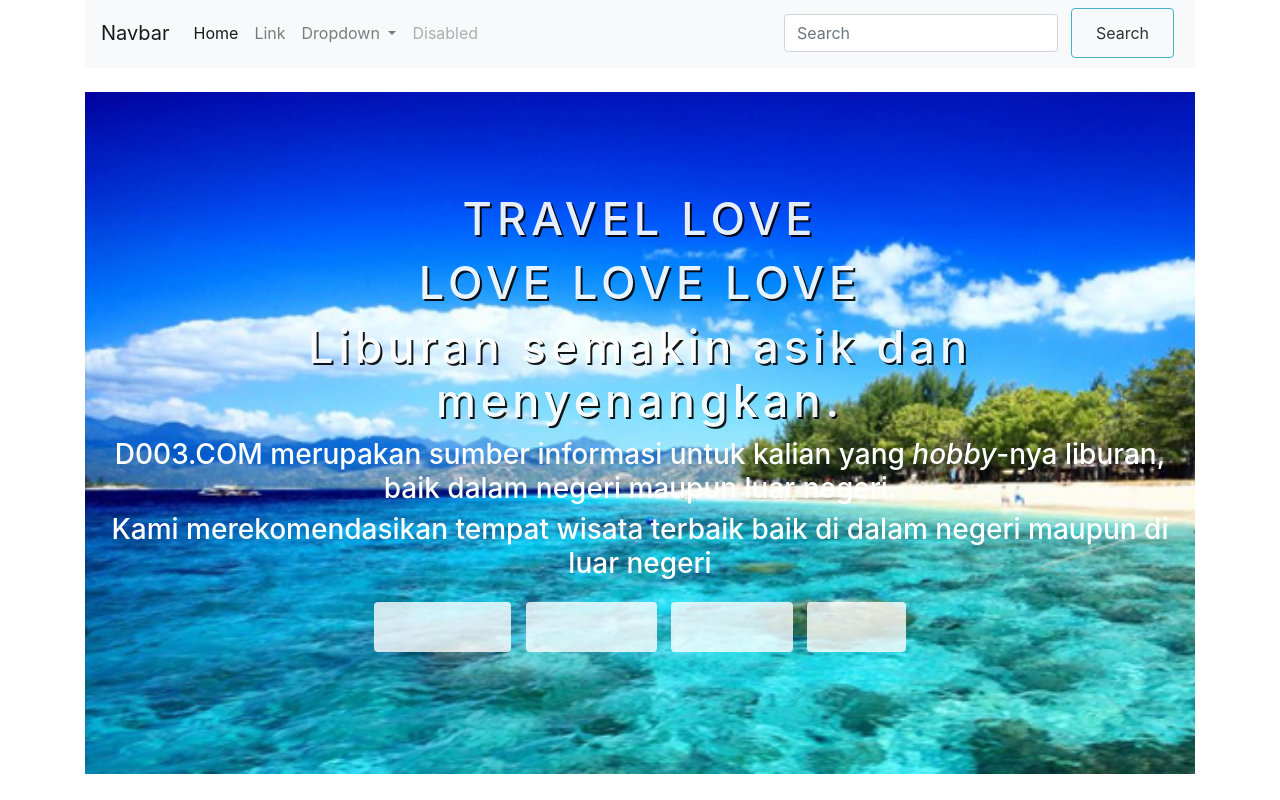
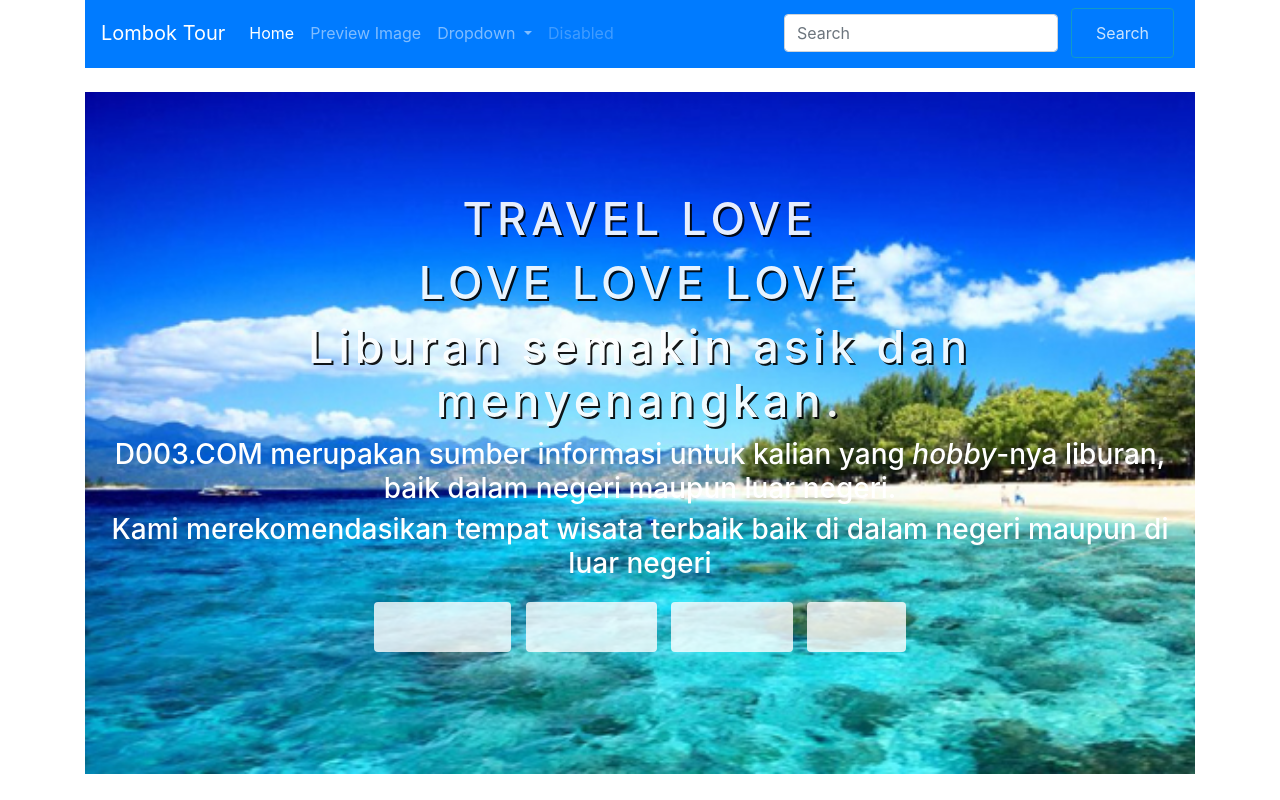
Before and after one commit to janzL4k/Traveling_website, a plain HTML site: page Traveling/index.html in a window 1280 px wide. Drawn offline with nearby package versions, Linux system fonts and the light colour scheme.

Commit message:
add  image

```diff
--- a/Traveling/index.html
+++ b/Traveling/index.html
@@ -6,12 +6,12 @@
     <meta name="viewport" content="width=device-width, initial-scale=1.0">
     <link rel="stylesheet" href="https://maxcdn.bootstrapcdn.com/bootstrap/4.0.0/css/bootstrap.min.css" integrity="sha384-Gn5384xqQ1aoWXA+058RXPxPg6fy4IWvTNh0E263XmFcJlSAwiGgFAW/dAiS6JXm" crossorigin="anonymous">
     <link rel="stylesheet" href="style.css">
-    <title>Document</title>
+    <title>Traveling</title>
 </head>
 <body>
     <div class="container">
-<nav class="navbar navbar-expand-lg navbar-light bg-light" style="padding-bottom: 10px;">
-  <a class="navbar-brand" href="#">Navbar</a>
+<nav class="navbar navbar-expand-lg navbar-dark bg-primary" style="padding-bottom: 10px;">
+  <a class="navbar-brand" href="#">Lombok Tour</a>
   <button class="navbar-toggler" type="button" data-toggle="collapse" data-target="#navbarSupportedContent" aria-controls="navbarSupportedContent" aria-expanded="false" aria-label="Toggle navigation">
     <span class="navbar-toggler-icon"></span>
   </button>
@@ -22,7 +22,7 @@
         <a class="nav-link" href="#">Home <span class="sr-only">(current)</span></a>
       </li>
       <li class="nav-item">
-        <a class="nav-link" href="#">Link</a>
+        <a class="nav-link" href="preview.html">Preview Image</a>
       </li>
       <li class="nav-item dropdown">
         <a class="nav-link dropdown-toggle" href="#" id="navbarDropdown" role="button" data-toggle="dropdown" aria-haspopup="true" aria-expanded="false">
@@ -41,7 +41,7 @@
     </ul>
     <form class="form-inline my-2 my-lg-0">
       <input class="form-control mr-sm-2" type="search" placeholder="Search" aria-label="Search">
-      <button class="btn btn-outline-info my-2 my-sm-0" type="submit" style="color: black;">Search</button>
+      <button class="btn btn-outline-info my-2 my-sm-0" type="submit" style="color: rgb(253, 253, 253);">Search</button>
     </form>
   </div>
 </nav>
@@ -64,33 +64,6 @@
 </div>
 
 
-
-
-
-
-
-
-
-
-
-
-
-
-
-
-
-
-
-
-
-
-
-
-
-
-
-
-
 <script src="https://code.jquery.com/jquery-3.2.1.slim.min.js" integrity="sha384-KJ3o2DKtIkvYIK3UENzmM7KCkRr/rE9/Qpg6aAZGJwFDMVNA/GpGFF93hXpG5KkN" crossorigin="anonymous"></script>
 <script src="https://cdnjs.cloudflare.com/ajax/libs/popper.js/1.12.9/umd/popper.min.js" integrity="sha384-ApNbgh9B+Y1QKtv3Rn7W3mgPxhU9K/ScQsAP7hUibX39j7fakFPskvXusvfa0b4Q" crossorigin="anonymous"></script>
 <script src="https://maxcdn.bootstrapcdn.com/bootstrap/4.0.0/js/bootstrap.min.js" integrity="sha384-JZR6Spejh4U02d8jOt6vLEHfe/JQGiRRSQQxSfFWpi1MquVdAyjUar5+76PVCmYl" crossorigin="anonymous"></script>
```
Also changed, not shown: Traveling/gili.jpg (added), Traveling/kuta.jpg (added).
